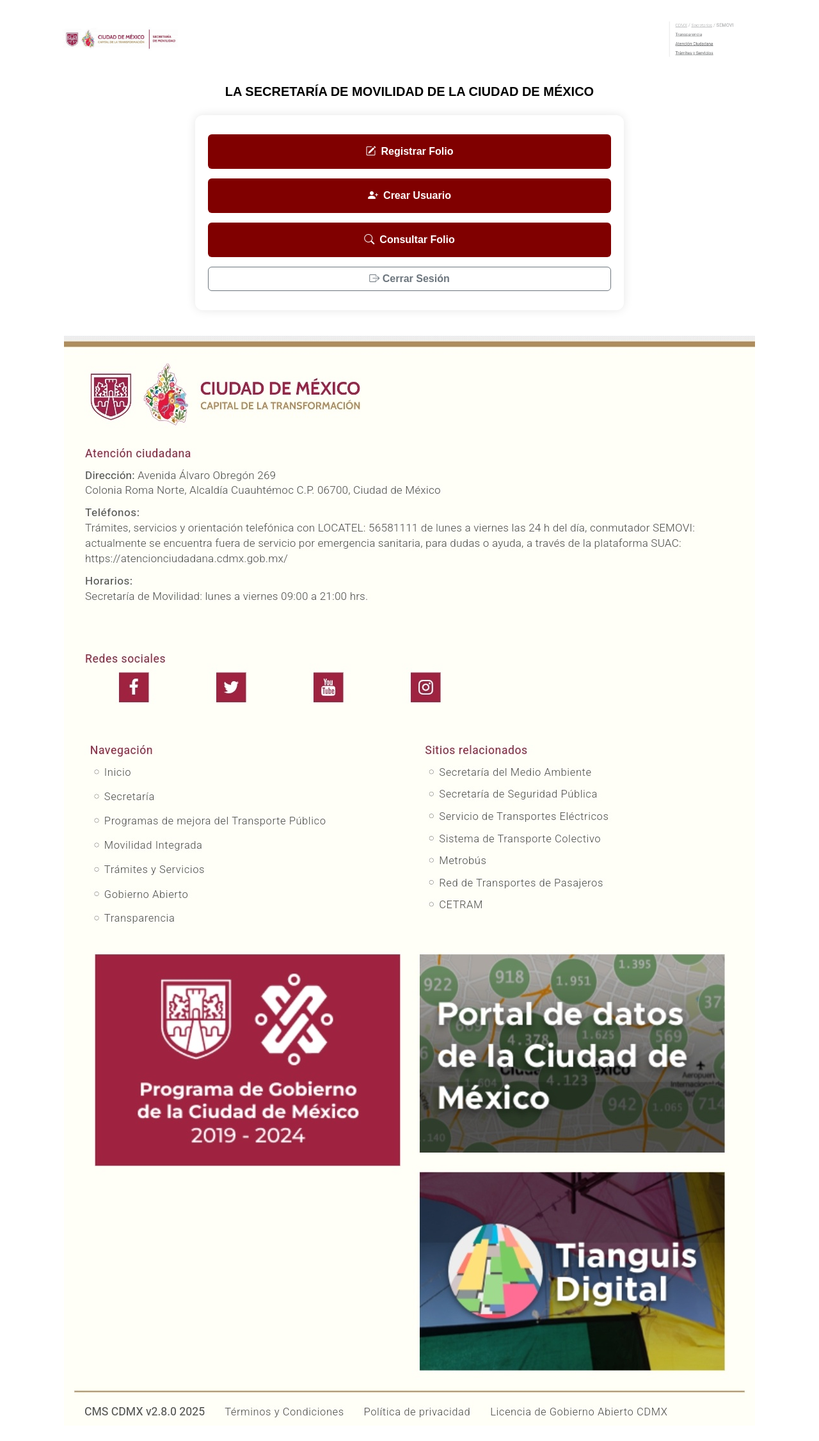
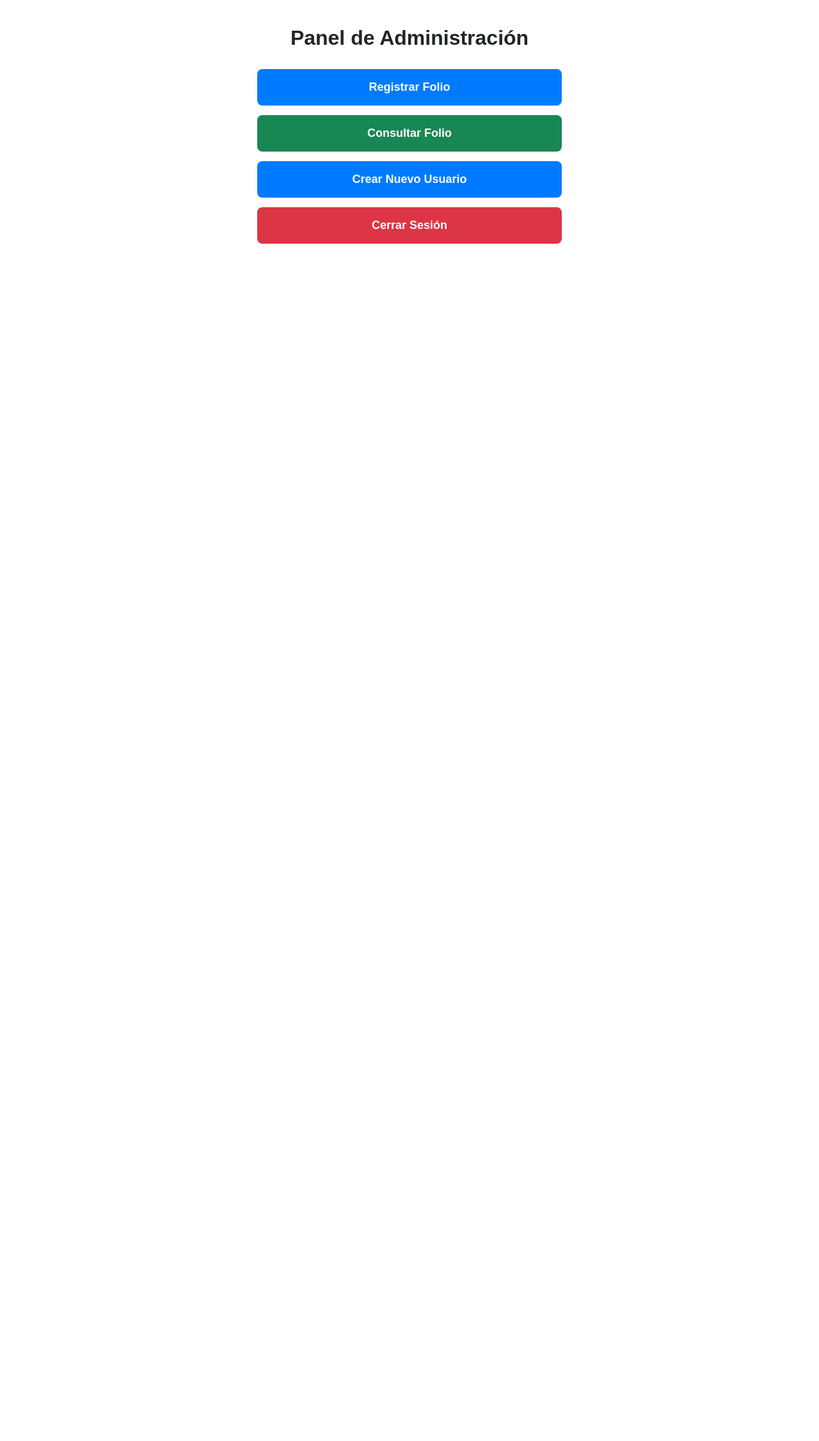
Before and after one commit to Gsr1989/registro-vehiculos, a Flask app: page /admin in a window 1280 px wide. Shown: the whole page at 64% size. After the commit the page ends 381 px from the top, so only its background shows below. Run offline with Flask 3, Linux system fonts and the light colour scheme; the visitor is signed in with stand-in values (Sample User, id 1).

Commit message:
Update panel.html

```diff
--- a/templates/panel.html
+++ b/templates/panel.html
@@ -3,96 +3,55 @@
 <head>
     <meta charset="UTF-8">
     <title>Panel de Administración</title>
-    <meta name="viewport" content="width=device-width, initial-scale=1">
     <link href="https://cdn.jsdelivr.net/npm/bootstrap@5.3.0/dist/css/bootstrap.min.css" rel="stylesheet">
-    <link href="https://cdn.jsdelivr.net/npm/bootstrap-icons@1.10.5/font/bootstrap-icons.css" rel="stylesheet">
     <style>
         body {
             background-color: #ffffff;
             font-family: Arial, sans-serif;
-            color: #000;
-            margin: 0;
-            padding: 0;
+            padding: 40px 20px;
         }
-        .logo {
-            max-width: 180px;
+        .container {
+            max-width: 500px;
+            margin: auto;
+            text-align: center;
         }
-        .sublogo {
-            max-width: 150px;
+        .btn-custom {
+            width: 100%;
+            padding: 15px;
+            font-weight: bold;
+            margin-bottom: 15px;
+            border: none;
+            border-radius: 8px;
+            font-size: 18px;
         }
-        .titulo-oficial {
+        .btn-blue { background-color: #007bff; color: white; }
+        .btn-green { background-color: #198754; color: white; }
+        .btn-red { background-color: #dc3545; color: white; }
+        h2 {
             font-weight: bold;
-            text-transform: uppercase;
-            text-align: center;
-            margin: 30px 0 25px 0;
-            font-size: 20px;
-        }
-        .footer-img {
-            display: block;
-            margin: 40px auto 0 auto;
-            max-width: 100%;
-            height: auto;
-        }
-        .btn-guinda {
-            background-color: #800000;
-            color: white;
-            font-size: 16px;
-            font-weight: bold;
-            padding: 14px;
-            margin-bottom: 15px;
-            width: 100%;
-            display: flex;
-            align-items: center;
-            justify-content: center;
-            gap: 8px;
-        }
-        .btn-guinda:hover {
-            background-color: #a00000;
-        }
-        .btn-outline-secondary {
-            font-weight: bold;
-        }
-        .panel-box {
-            max-width: 700px;
-            margin: 0 auto;
-            padding: 0 15px;
-        }
-        .card-panel {
-            border-radius: 12px;
-            box-shadow: 0 0 15px rgba(0,0,0,0.1);
-            padding: 30px 20px;
+            margin-bottom: 30px;
         }
     </style>
 </head>
 <body>
+    <div class="container">
+        <h2>Panel de Administración</h2>
 
-<div class="container my-4">
-    <div class="d-flex justify-content-between align-items-center mb-3 px-3">
-        <img src="{{ url_for('static', filename='logo.png') }}" class="logo" alt="Logo">
-        <img src="{{ url_for('static', filename='sub_logo.png') }}" class="sublogo" alt="Sublogo">
+        <a href="{{ url_for('registro_admin') }}">
+            <button class="btn-custom btn-blue">Registrar Folio</button>
+        </a>
+
+        <a href="{{ url_for('consulta') }}">
+            <button class="btn-custom btn-green">Consultar Folio</button>
+        </a>
+
+        <a href="{{ url_for('crear_usuario') }}">
+            <button class="btn-custom btn-blue">Crear Nuevo Usuario</button>
+        </a>
+
+        <a href="{{ url_for('logout') }}">
+            <button class="btn-custom btn-red">Cerrar Sesión</button>
+        </a>
     </div>
-
-    <h5 class="titulo-oficial">LA SECRETARÍA DE MOVILIDAD DE LA CIUDAD DE MÉXICO</h5>
-
-    <div class="panel-box">
-        <div class="card-panel">
-            <a href="{{ url_for('formulario_registro') }}" class="btn btn-guinda">
-                <i class="bi bi-pencil-square"></i> Registrar Folio
-            </a>
-            <a href="{{ url_for('crear_usuario') }}" class="btn btn-guinda">
-                <i class="bi bi-person-plus-fill"></i> Crear Usuario
-            </a>
-            <a href="{{ url_for('consulta') }}" class="btn btn-guinda">
-                <i class="bi bi-search"></i> Consultar Folio
-            </a>
-            <a href="{{ url_for('logout') }}" class="btn btn-outline-secondary w-100">
-                <i class="bi bi-box-arrow-right"></i> Cerrar Sesión
-            </a>
-        </div>
-    </div>
-
-    <img src="{{ url_for('static', filename='footer.png') }}" class="footer-img" alt="Pie de página">
-</div>
-
 </body>
 </html>
```
